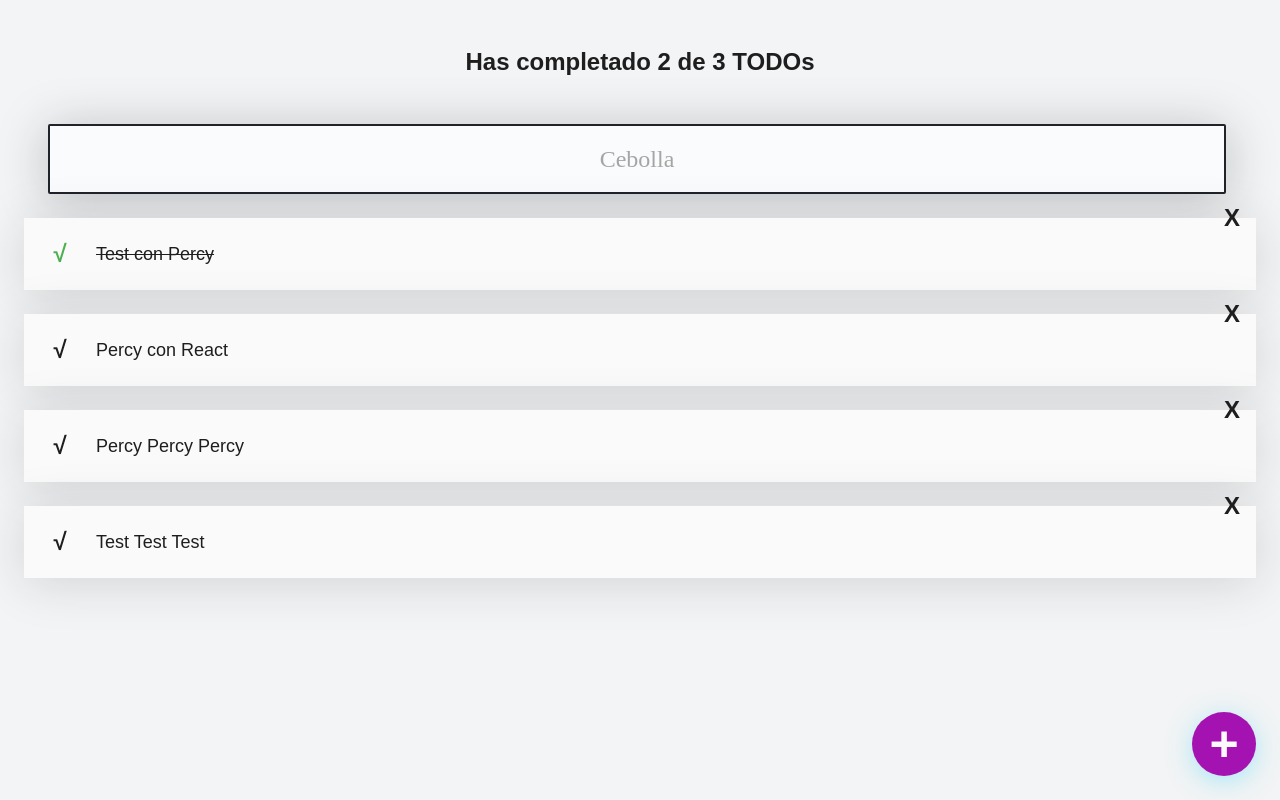
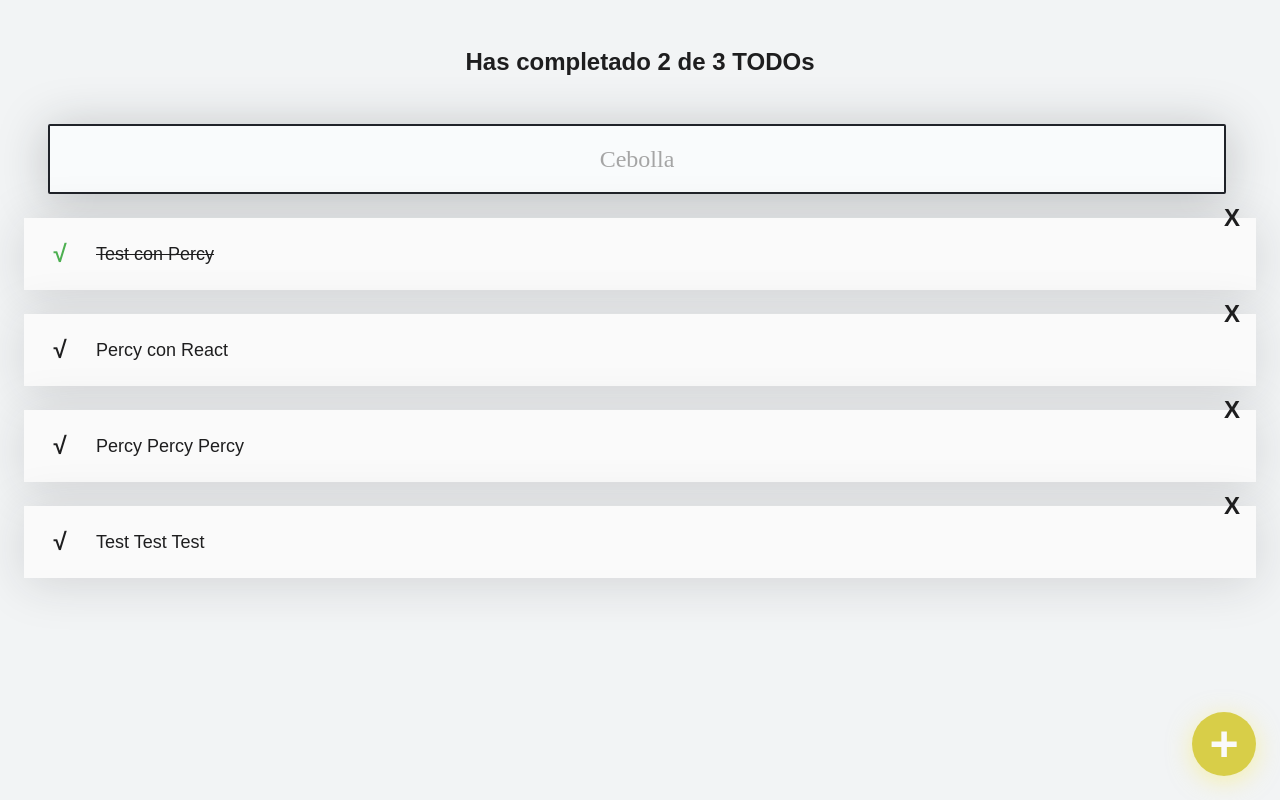
Before and after one commit to marialbert/test-react, a React (Create React App) app: page / in a window 1280 px wide. Built offline with nearby package versions, Linux system fonts and the light colour scheme.

Commit message:
cambio de color boton

```diff
--- a/src/CreateTodoButton.css
+++ b/src/CreateTodoButton.css
@@ -1,6 +1,6 @@
 .CreateTodoButton {
-  background-color: #a413b1;
-  box-shadow: 0px 5px 25px rgba(97, 218, 250, 0.5);
+  background-color: #d1c51ccb;
+  box-shadow: 0px 5px 25px rgba(250, 235, 97, 0.5);
   border: none;
   border-radius: 50%;
   cursor: pointer;
```
